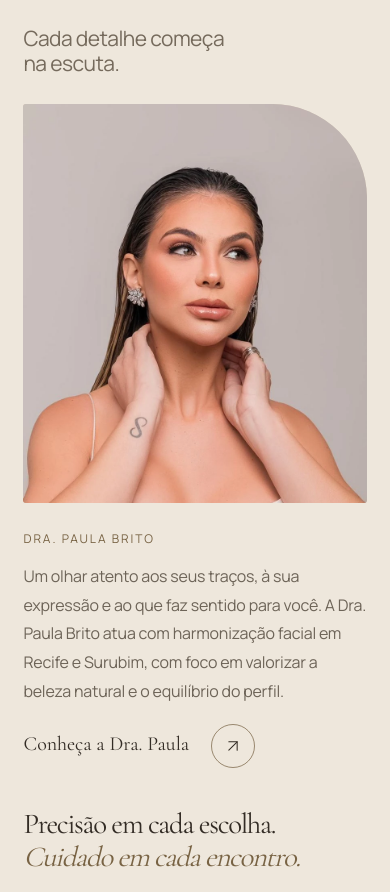
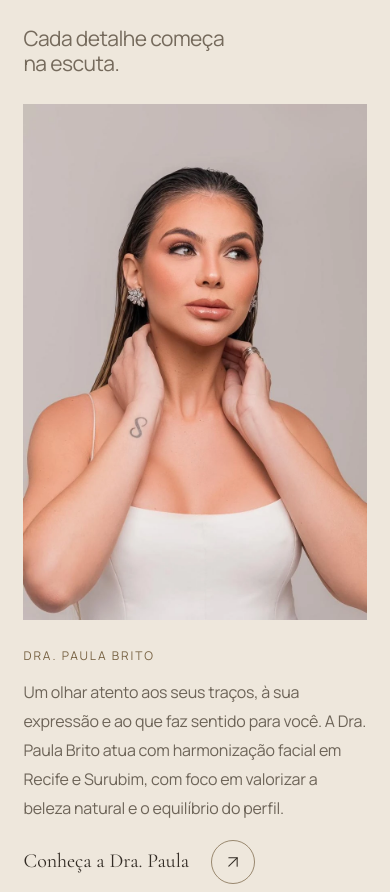
Before and after one commit to brunogbarbosa/dra-paula-brito, a Next.js app: page / in a window 390 px wide. Shown: the part 2600-3492 px from the top of the page. Built offline with nearby package versions, Linux system fonts and the light colour scheme; no server answers.

Commit message:
fix: exibir retrato completo em desktop e mobile

```diff
--- a/components/author-chapter.module.css
+++ b/components/author-chapter.module.css
@@ -666,6 +666,6 @@
   }
 }
 /* Comfortable reading sizes and an original portrait composition. */
-.root{background:#eee7dc;padding:35px 0 10px}.topline p{font-size:12px}.stage{height:auto;min-height:600px;grid-template-columns:42% 51%;grid-template-rows:auto 1fr;gap:28px 7%;margin-top:35px}.copy{grid-column:1;grid-row:1;padding-top:12px}.copy h2{font-size:clamp(65px,6.7vw,115px);line-height:.86}.subcopy{font-size:24px;line-height:1.15}.photo{grid-column:2;grid-row:1/3;min-height:600px;height:100%;border-radius:3px 140px 3px 3px;box-shadow:none}.photo img{object-position:50% 0%}.card{position:relative;left:auto;bottom:auto;grid-column:1;grid-row:2;width:100%;min-height:0;align-self:end;background:transparent;padding:0 0 10px;border:0;border-radius:0;box-shadow:none;backdrop-filter:none}.cardLabel{font-size:12px;letter-spacing:.16em}.cardCopy{font-size:16px;line-height:1.8;max-width:470px;margin:15px 0 20px}.cta{font-size:20px}.sideNote{display:none}.thread{display:none}.closing{padding-top:60px;padding-bottom:45px}.closingEyebrow{font-size:11px;margin-bottom:20px}.closingStatement{font-size:clamp(29px,2.8vw,46px)}.closingMonogram span,.closingSeal>span{display:none}.closingNote{font-size:12px;letter-spacing:.04em;margin-top:18px}.closingMonogram strong{font-style:normal;font-size:43px}.sealMark{font-style:normal;font-size:30px}.seal{width:85px}
+.root{background:#eee7dc;padding:35px 0 10px}.topline p{font-size:12px}.stage{height:auto;min-height:600px;grid-template-columns:42% 51%;grid-template-rows:auto 1fr;gap:28px 7%;margin-top:35px}.copy{grid-column:1;grid-row:1;padding-top:12px}.copy h2{font-size:clamp(65px,6.7vw,115px);line-height:.86}.subcopy{font-size:24px;line-height:1.15}.photo{grid-column:2;grid-row:1/3;width:100%;max-width:520px;min-height:0;height:auto;align-self:center;justify-self:center;border-radius:0;box-shadow:none}.photo img{display:block;width:100%;height:auto;object-fit:contain;object-position:center}.card{position:relative;left:auto;bottom:auto;grid-column:1;grid-row:2;width:100%;min-height:0;align-self:end;background:transparent;padding:0 0 10px;border:0;border-radius:0;box-shadow:none;backdrop-filter:none}.cardLabel{font-size:12px;letter-spacing:.16em}.cardCopy{font-size:16px;line-height:1.8;max-width:470px;margin:15px 0 20px}.cta{font-size:20px}.sideNote{display:none}.thread{display:none}.closing{padding-top:60px;padding-bottom:45px}.closingEyebrow{font-size:11px;margin-bottom:20px}.closingStatement{font-size:clamp(29px,2.8vw,46px)}.closingMonogram span,.closingSeal>span{display:none}.closingNote{font-size:12px;letter-spacing:.04em;margin-top:18px}.closingMonogram strong{font-style:normal;font-size:43px}.sealMark{font-style:normal;font-size:30px}.seal{width:85px}
 @media(max-width:1100px) and (min-width:701px){.stage{grid-template-columns:44% 51%;gap:25px 5%}.copy h2{font-size:7.5vw}.cardCopy{font-size:16px;line-height:1.7}.closingMonogram,.closingSeal{display:none}.closingStatement{font-size:3.5vw}}
-@media(max-width:700px){.root{padding-top:14px}.topline{min-height:65px}.topline p{font-size:10px}.topline p:last-child{font-size:9px;max-width:120px}.stage{width:88%;display:grid;grid-template-columns:1fr;grid-template-rows:auto auto auto;gap:28px;min-height:0;height:auto;margin-top:28px}.copy{position:relative;inset:auto;width:100%;grid-row:1;grid-column:1;padding:0}.copy h2{font-size:clamp(58px,15.5vw,87px);line-height:.86}.titleMask:nth-child(1)>span,.titleMask:nth-child(2)>span{font-size:1em}.subcopy{font-size:21px;line-height:1.2;margin-top:22px}.photo{position:relative;inset:auto;width:100%;height:auto;min-height:0;aspect-ratio:.86;grid-column:1;grid-row:2;border-radius:3px 95px 3px 3px}.photo img{object-position:50% 0%}.card{position:relative;inset:auto;width:100%;grid-column:1;grid-row:3;padding:0;min-height:0;background:transparent;backdrop-filter:none}.cardLabel{font-size:12px;letter-spacing:.16em}.cardCopy{font-size:16px;line-height:1.8;margin:14px 0 18px}.cta{justify-content:flex-start;font-size:20px;gap:22px}.closing{padding:40px 6%}.closingStatement{font-size:clamp(28px,7.4vw,42px);white-space:normal;padding:0;line-height:1.1}.closingSeal,.closingMonogram{display:none}.closingNote{font-size:13px;line-height:1.5;padding:0;margin-top:17px}.closingEyebrow{display:none}}
+@media(max-width:700px){.root{padding-top:14px}.topline{min-height:65px}.topline p{font-size:10px}.topline p:last-child{font-size:9px;max-width:120px}.stage{width:88%;display:grid;grid-template-columns:1fr;grid-template-rows:auto auto auto;gap:28px;min-height:0;height:auto;margin-top:28px}.copy{position:relative;inset:auto;width:100%;grid-row:1;grid-column:1;padding:0}.copy h2{font-size:clamp(58px,15.5vw,87px);line-height:.86}.titleMask:nth-child(1)>span,.titleMask:nth-child(2)>span{font-size:1em}.subcopy{font-size:21px;line-height:1.2;margin-top:22px}.photo{position:relative;inset:auto;width:100%;height:auto;min-height:0;aspect-ratio:852/1280;grid-column:1;grid-row:2;border-radius:0}.photo img{object-position:50% 0%}.card{position:relative;inset:auto;width:100%;grid-column:1;grid-row:3;padding:0;min-height:0;background:transparent;backdrop-filter:none}.cardLabel{font-size:12px;letter-spacing:.16em}.cardCopy{font-size:16px;line-height:1.8;margin:14px 0 18px}.cta{justify-content:flex-start;font-size:20px;gap:22px}.closing{padding:40px 6%}.closingStatement{font-size:clamp(28px,7.4vw,42px);white-space:normal;padding:0;line-height:1.1}.closingSeal,.closingMonogram{display:none}.closingNote{font-size:13px;line-height:1.5;padding:0;margin-top:17px}.closingEyebrow{display:none}}
--- a/components/author-chapter.tsx
+++ b/components/author-chapter.tsx
@@ -48,8 +48,9 @@ export function AuthorChapter() {
         <Image
           src={site.images.about}
           alt="Retrato da Dra. Paula Brito com roupa branca e as mãos próximas ao rosto"
-          fill
-          sizes="(max-width: 700px) 88vw, 46vw"
+          width={852}
+          height={1280}
+          sizes="(max-width: 590px) 88vw, (max-width: 700px) 520px, (max-width: 1170px) 45vw, 520px"
         />
       </figure>
 
```
